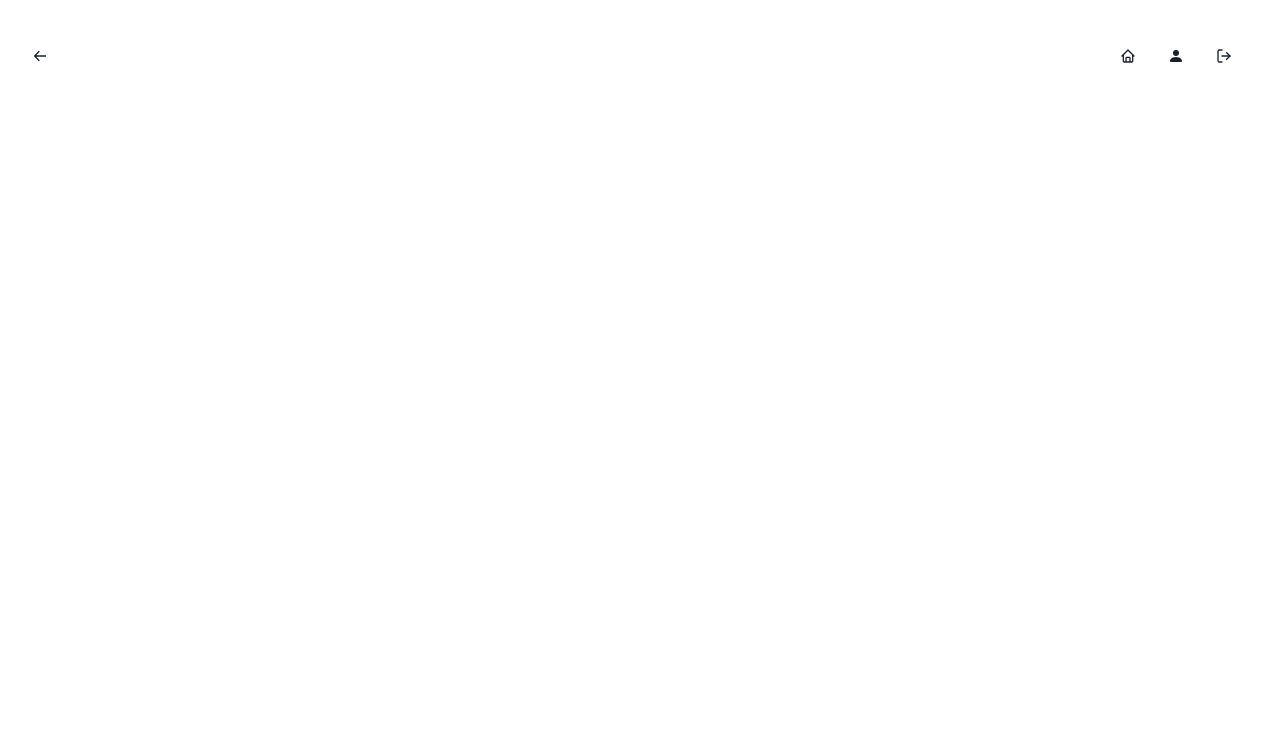
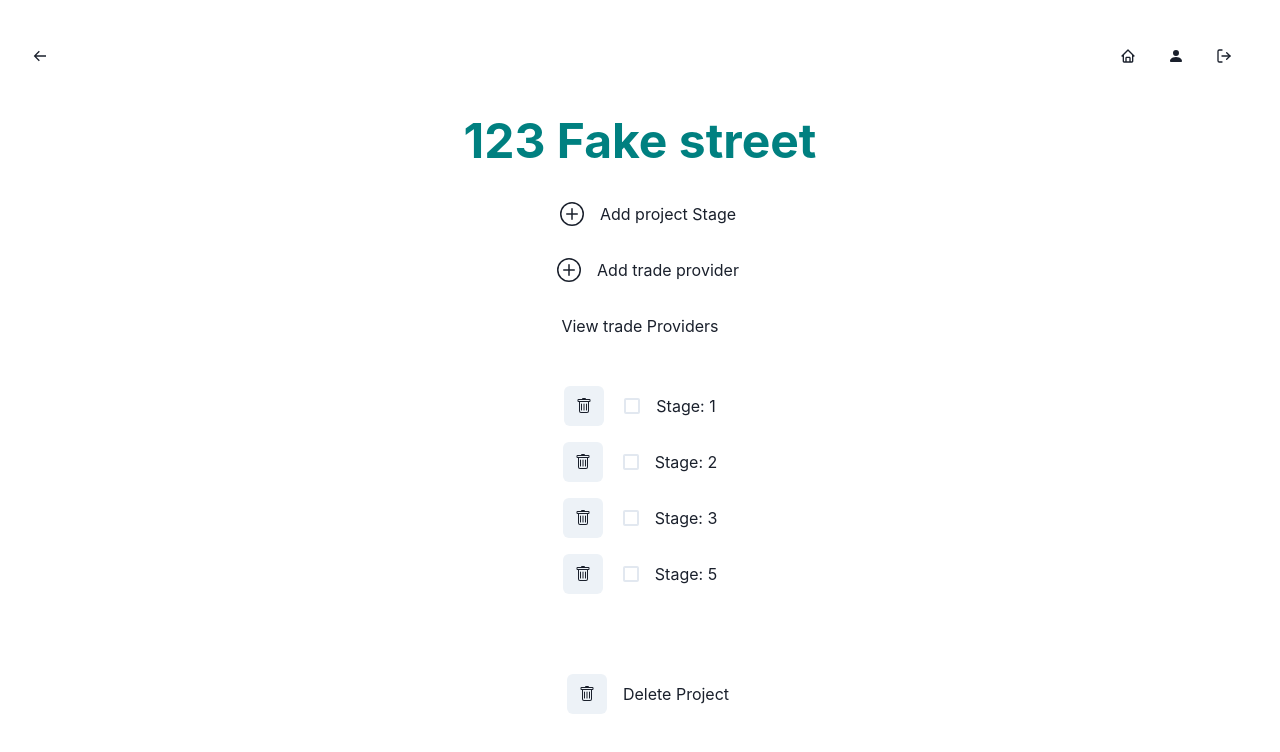
Before and after one commit to QuentinHS/full-stack-app-coder-academy, a React (Vite) app in the folder client/: page /project in a window 1280 px wide. Before the commit this address had no page. Shown: the top 752 px of the page. Built offline with nearby package versions, Linux system fonts and the light colour scheme.

Commit message:
Changed the routes from stage to Project

```diff
--- a/client/src/App.jsx
+++ b/client/src/App.jsx
@@ -9,6 +9,7 @@ import Home from './components/Home'
 import Register from './components/Register'
 import Login from './components/Login'
 import ScrollToTop from "./components/ScrollToTop"
+import Project from "./components/Project"
 // import "./App.css"
 import ProjectsDashboard from "./components/ProjectsDashboard"
 import stateReducer from "./reducers/stateReducer"
@@ -40,7 +41,7 @@ function App() {
           <Route path="/user" element={<User/> } />
           <Route path="/user/edit" element={<EditUserDetails /> } />
           <Route path="/user/password" element={<EditUserPassword /> } />
-          <Route path="/stage" element={<Stage /> } />
+          <Route path="/project" element={<Project /> } />
           <Route path="/tradeProviders" element={<TradeProdvider /> } />
           <Route path="/pmTask" element={<PMTask /> } />
           <Route path="/tradieTask" element={<TradieTask /> } />
--- a/client/src/components/Project.jsx
+++ b/client/src/components/Project.jsx
@@ -4,7 +4,7 @@ import { BsTrash, BsPlusCircle } from 'react-icons/bs'
 import{ Link } from 'react-router-dom'
 
 
-const Stage = () => {
+const Project = () => {
 
     const projectList = {projects: [{address: "123 Fake street"}, {address: "555 Evergreen trc"}, {address: "31 Spooner st"}]}
     const pm = {address: "123 Fake street", stage: [{stageNum: 1, taskName: "foo", trade: "carentry", provider: "Johno's construction", complete: false},{stageNum: 2, taskName: "bar", trade: "2 carentry", provider: "2 Johno's construction"}, {stageNum: 3, taskName: "blah", trade: "3 carentry", provider: "7 Johno's construction"}, {stageNum: 5, taskName: "blah", trade: "3 carentry", provider: "7 Johno's construction"}]}
@@ -54,4 +54,4 @@ const Stage = () => {
     )
 }
 
-export default Stage
+export default Project
```
